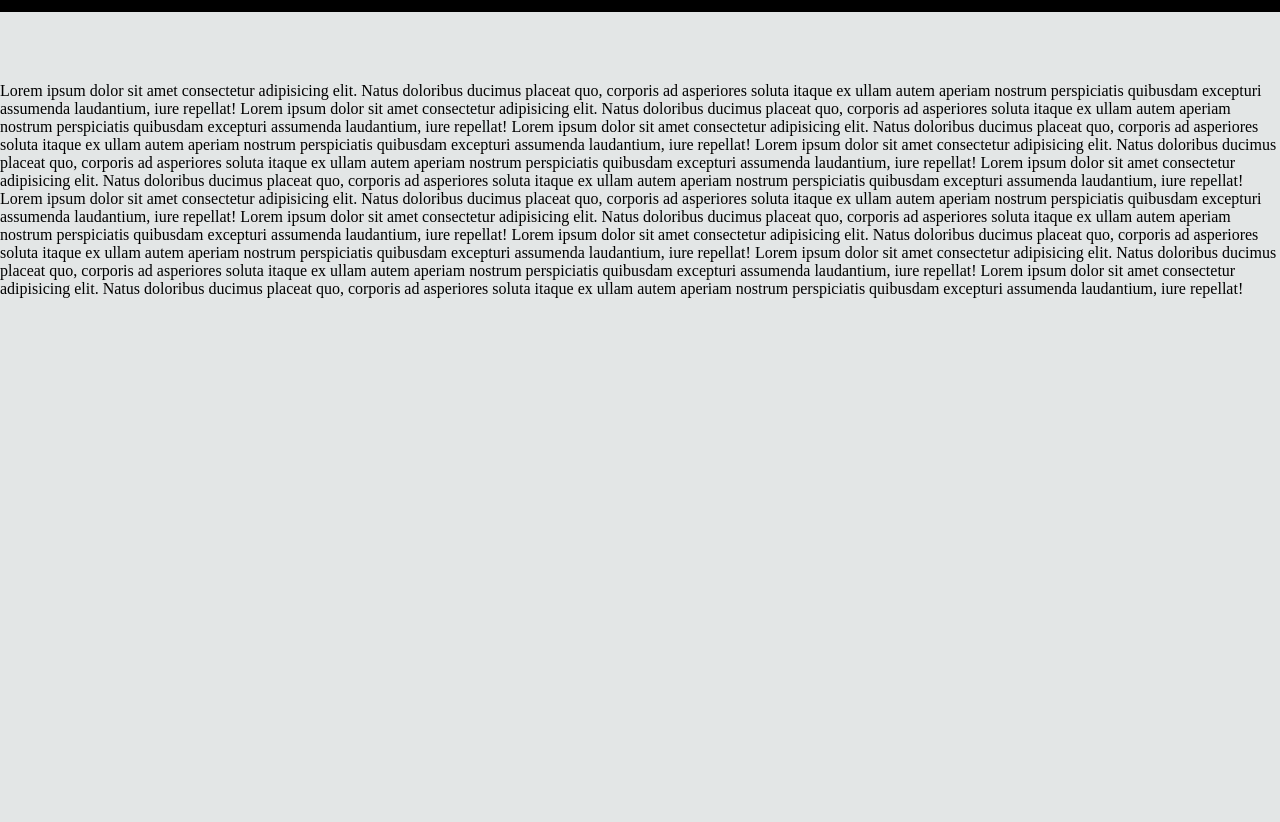
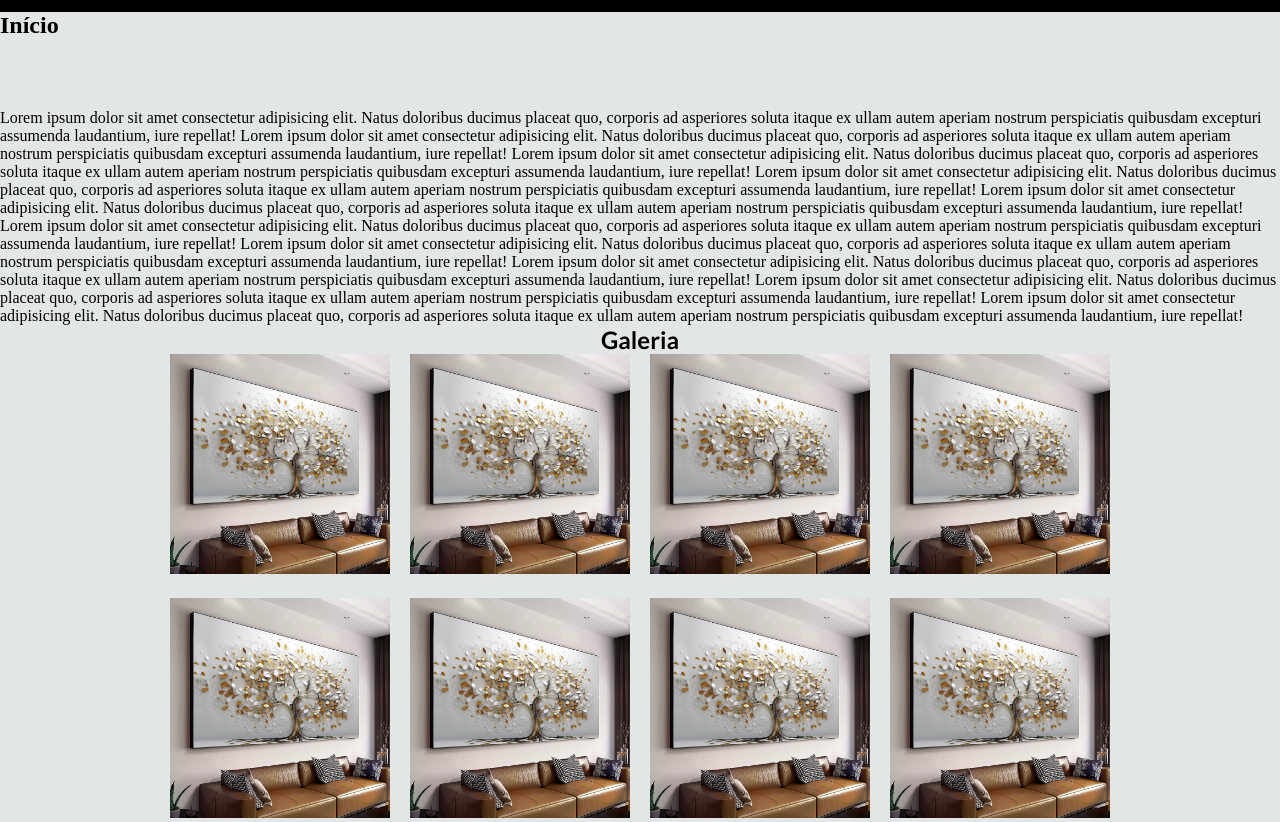
Before and after one commit to FelipeSDS23/Site-venda-de-quadros, a plain HTML site: page index.html in a window 1280 px wide. Shown: the part 59-881 px from the top of the page. Before the commit the page ends 800 px from the top, so only its background shows below. Drawn offline with nearby package versions, Linux system fonts and the light colour scheme.

Commit message:
Grid iniciada

```diff
--- a/assets/css/style.css
+++ b/assets/css/style.css
@@ -1,10 +1,14 @@
 /* Início das fontes */
 @import url('https://fonts.googleapis.com/css2?family=Montserrat:ital,wght@0,100..900;1,100..900&display=swap');
+
+@import url('https://fonts.googleapis.com/css2?family=Lato:ital,wght@0,100;0,300;0,400;0,700;0,900;1,100;1,300;1,400;1,700;1,900&display=swap');
+
 /* Fim das fontes */
 
 :root {
     --body-background-color: #E3E6E6;
     --menu-font: "Montserrat", sans-serif;
+    --title-font: "Lato", sans-serif;
     --header-menu-color: #000;
     --header-menu-font-color: #fff;
     --open-close-btn-bg-color: #000;
@@ -91,6 +95,36 @@ body {
 }
 /* Fim do menu */
 
+/* Início galeria */
+.galeria {
+
+}
+
+.galeria h2 {
+    text-align: center;
+    font-family: var(--title-font);
+}
+
+.galeria .grid-container {
+    max-width: 940px;
+    margin: 0 auto;
+    display: grid;
+    gap: 20px;
+    grid-template-columns: repeat(auto-fill, minmax(220px, 1fr));
+
+    /* background-color: blueviolet; */
+}
+
+.galeria .grid-card {
+    /* background-color: green; */
+    /* width: 220px; */
+}
+
+.galeria .card-img {
+    width: 100%;
+}
+/* Fim galeria */
+
 
 @media screen and (max-width: 800px) {
 
--- a/index.html
+++ b/index.html
@@ -27,7 +27,11 @@
     </header>
     <!-- Fim menu -->
 
+    <main class="main-content">
+
         <!-- div teste !!!!!!!!!!!!!ADICIONAR padding-top no css mobile (por causa do btn menu)!!!!!!!!!!!! -->
+        <section>
+            <h2>Início</h2>
             <div style="padding-top: 70px;">
                 Lorem ipsum dolor sit amet consectetur adipisicing elit. Natus doloribus ducimus placeat quo, corporis ad asperiores soluta itaque ex ullam autem aperiam nostrum perspiciatis quibusdam excepturi assumenda laudantium, iure repellat!
                 Lorem ipsum dolor sit amet consectetur adipisicing elit. Natus doloribus ducimus placeat quo, corporis ad asperiores soluta itaque ex ullam autem aperiam nostrum perspiciatis quibusdam excepturi assumenda laudantium, iure repellat!
@@ -40,7 +44,58 @@
                 Lorem ipsum dolor sit amet consectetur adipisicing elit. Natus doloribus ducimus placeat quo, corporis ad asperiores soluta itaque ex ullam autem aperiam nostrum perspiciatis quibusdam excepturi assumenda laudantium, iure repellat!
                 Lorem ipsum dolor sit amet consectetur adipisicing elit. Natus doloribus ducimus placeat quo, corporis ad asperiores soluta itaque ex ullam autem aperiam nostrum perspiciatis quibusdam excepturi assumenda laudantium, iure repellat!
             </div>
+        </section>
         <!-- fim div teste -->
+
+        <!-- Início grid -->
+        <section class="galeria">
+            <h2>Galeria</h2>
+            <div class="grid-container">
+                <a href="?quadro=q1">
+                    <div class="grid-card">
+                        <img src="assets/img/cards_covers/cover_1.webp" alt="#" class="card-img">
+                    </div>
+                </a>
+                <a href="?quadro=q2">
+                    <div class="grid-card">
+                        <img src="assets/img/cards_covers/cover_1.webp" alt="#" class="card-img">
+                    </div>
+                </a>
+                <a href="?quadro=q3">
+                    <div class="grid-card">
+                        <img src="assets/img/cards_covers/cover_1.webp" alt="#" class="card-img">
+                    </div>
+                </a>
+                <a href="?quadro=q4">
+                    <div class="grid-card">
+                        <img src="assets/img/cards_covers/cover_1.webp" alt="#" class="card-img">
+                    </div>
+                </a>
+                <a href="?quadro=q5">
+                    <div class="grid-card">
+                        <img src="assets/img/cards_covers/cover_1.webp" alt="#" class="card-img">
+                    </div>
+                </a>
+                <a href="?quadro=q6">
+                    <div class="grid-card">
+                        <img src="assets/img/cards_covers/cover_1.webp" alt="#" class="card-img">
+                    </div>
+                </a>
+                <a href="?quadro=q7">
+                    <div class="grid-card">
+                        <img src="assets/img/cards_covers/cover_1.webp" alt="#" class="card-img">
+                    </div>
+                </a>
+                <a href="?quadro=q8">
+                    <div class="grid-card">
+                        <img src="assets/img/cards_covers/cover_1.webp" alt="#" class="card-img">
+                    </div>
+                </a>
+            </div>
+        </section>
+        <!-- Fim grid -->
+
+    </main>
 
     <script src="assets/js/script.js"></script>
 </body>
```
Also changed, not shown: assets/img/cards_covers/cover_1.webp (added). Lines whose indentation alone changed are shown as unchanged.
